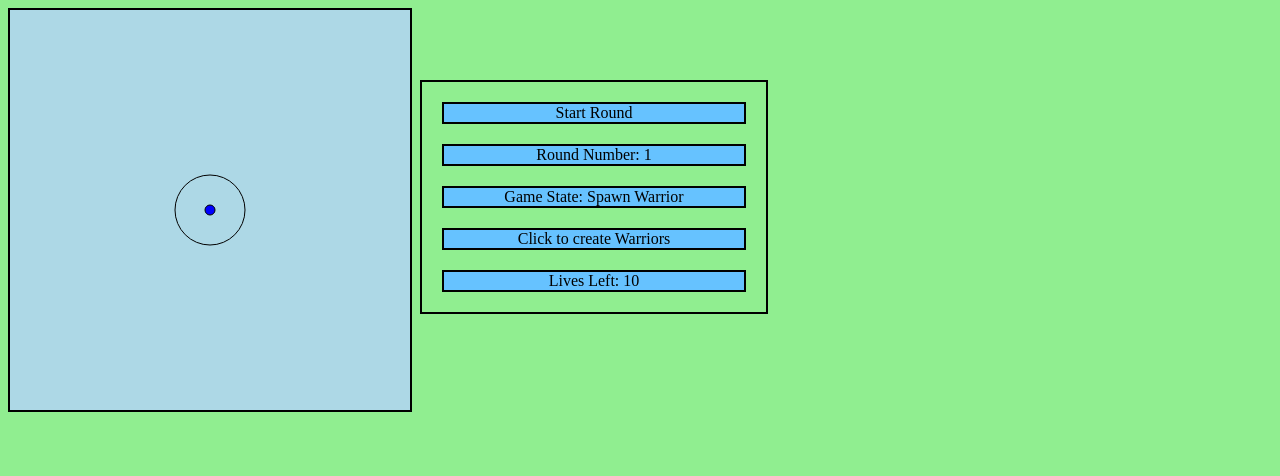
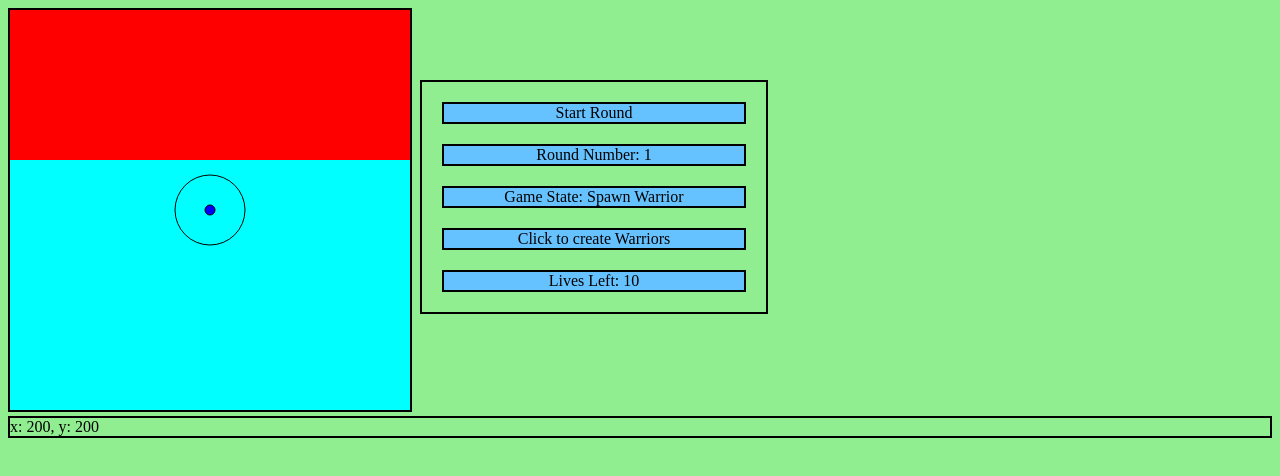
Before and after one commit to MattHesby/towergame, a plain HTML site: page index.html in a window 1280 px wide. Both pictures are taken after a click on the element 210 px from the left and 210 px from the top of the page. Drawn offline with Linux system fonts and the light colour scheme.

Commit message:
Lots of little changes

```diff
--- a/index.html
+++ b/index.html
@@ -6,7 +6,8 @@
         <script src='tower.js'></script>
 </head>
 <body>
-    <canvas style="background-color: lightblue" id="myCanvas" height="400px" width="400px"></canvas>
+
+    <canvas  id="myCanvas" height="400px" width="400px"></canvas>
 
 		<!-- <div class="info" id ="newGame">Start New Game</div> -->
     <div id="gameData">
@@ -15,11 +16,10 @@
         <div class="info" id="gameState">Game State: Spawn Warrior</div>
         <div class="info" id="inst"> Click to create Warriors </div>
 				<div class="info" id="lives">  Lives Left: 10</div>
-
     </div>
 
 
-    <!-- <div id="mousePos">asdf</div> -->
+    <div id="mousePos">asdf</div>
 
 		<!-- <img id="tardis" src="http://th03.deviantart.net/fs70/PRE/i/2012/330/4/9/tardis_by_corrosivelyclassic-d5m79uf.png" /> -->
 
--- a/tower.js
+++ b/tower.js
@@ -2,6 +2,16 @@ $(document).ready(function() {
   //Canvas stuff
   var canvas = document.getElementById("myCanvas");
   var ctx = canvas.getContext("2d");
+  ctx.clearRect(0, 0, 400, 400);
+  ctx.beginPath();
+  ctx.rect(0, 0, 400, 150);
+  ctx.fillStyle = 'red';
+  ctx.fill();
+
+  ctx.beginPath();
+  ctx.rect(0, 150,400,400);
+  ctx.fillStyle = 'aqua';
+  ctx.fill();
   //Arrays to fill with the different objects
   var enemies = [[]];
   var warriors = [];
@@ -21,7 +31,7 @@ $(document).ready(function() {
       warUpgrade: 1,
       maxWarriors: 2,
       maxSpawners: 1,
-      maxEnemies: 10,
+      maxEnemies: 6,
       warDmg: 1,
       enemyHP: 2,
       enemySP: 5,
@@ -64,6 +74,17 @@ $(document).ready(function() {
 
   function refresh() {
       ctx.clearRect(0, 0, 400, 400);
+      ctx.beginPath();
+      ctx.rect(0, 0, 400, 150);
+      ctx.fillStyle = 'red';
+      ctx.fill();
+
+      ctx.beginPath();
+      ctx.rect(0, 150,400,400);
+      ctx.fillStyle = 'aqua';
+      ctx.fill();
+
+
       for (var q = 0; q < warriors.length; q++) {
         warriors[q].draw();
       }
@@ -80,7 +101,7 @@ $(document).ready(function() {
   var mousePos;
   canvas.addEventListener('mousemove', function(event) {
     mousePos = [event.pageX - 10, event.pageY - 10];
-    // $("#mousePos").html("x: " + mousePos[0] + ", y: " + mousePos[1]);
+    $("#mousePos").html("x: " + mousePos[0] + ", y: " + mousePos[1]);
 }, false);
   /////////Write the game functions here////////////////
   $("#myCanvas").click(function() {
@@ -97,7 +118,7 @@ $(document).ready(function() {
         // }
         //
         // else{
-          if (warriors.length < game.maxWarriors) {
+          if (warriors.length < game.maxWarriors  && mousePos[1] > 150) {
             warriors.push(new warrior(mousePos[0], mousePos[1], game.warDmg,0))
           refresh();
           }
@@ -239,7 +260,7 @@ $(document).ready(function() {
         else{
           ctx.fillStyle = "blue";
           ctx.font = "bold 16px Arial";
-          ctx.fillText("Game Over!", 100, 100);
+          ctx.fillText("Game Lost!", 100, 100);
         }
 
       }
@@ -255,9 +276,25 @@ $(document).ready(function() {
       game.action = false;
       game.roundNum++;
       $("#roundNum").html("Round Number: "+game.roundNum);
-      game.maxEnemies += 5;
+      game.maxEnemies += 1;
       game.maxSpawners ++;
       game.killCount = 0;
+      for(var i = 0; i < spawners.length; i++){
+        if(i%2 === 0){
+          spawners[i].xPos -= 10;
+        }
+        else{
+          spawners[i].xPos += 10;
+        }
+
+        if(spawners[i].xPos <= 0 || spawners[i].xPos >= 400){
+          ctx.fillStyle = "blue";
+          ctx.font = "bold 16px Arial";
+          ctx.fillText("You Win!", 100, 100);
+        }
+
+      }
+      refresh();
 
       //moves the current spawner//
 
```
Also changed, not shown: random.html (added).
